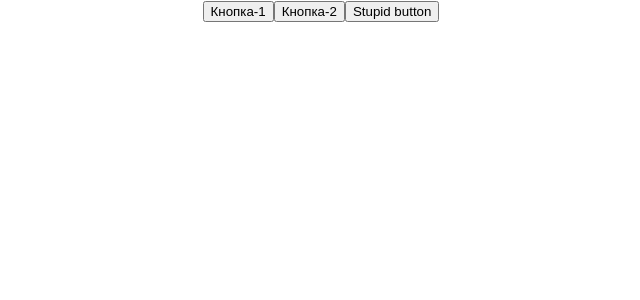
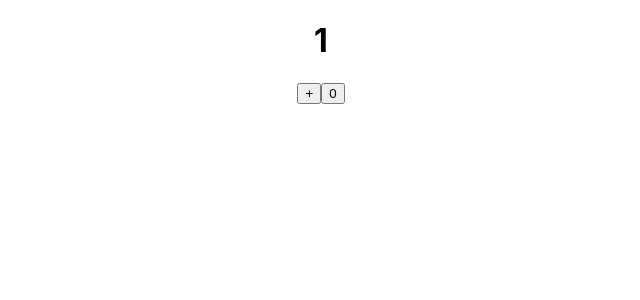
Before and after one commit to im1891/micro_tasks, a React (Create React App) app: page / in a window 1280 px wide. Shown: the top 300 px of the page, without its empty margins (319-959 px from the left). Built offline with nearby package versions, Linux system fonts and the light colour scheme.

Commit message:
Completed task 3- useState.

```diff
--- a/src/App.tsx
+++ b/src/App.tsx
@@ -1,28 +1,14 @@
 import React from 'react';
-
 import './App.css';
-import {Button} from "./tasks/task02(button)/Button";
+import {UseState} from "./tasks/task03(useState)/UseState";
 
 
 function App() {
 
-    const foo1 = (name: string, age: number, address: string) => {
-        console.log(`Hello, I\'m ${name}, my age ${age}, from ${address}`);
-    }
-    const foo2 = (name: string, age: number, address: string) => {
-        console.log(`Hello, I\'m ${name}, my age ${age}, from ${address}`);
-    }
-
-    const foo3 = () => {
-        console.log('Hello, I\'m stupid button');
-    }
-
 
     return (
         <div className="App">
-            <Button title='Кнопка-1' callBack={() => foo1('Vasya', 21, 'Minsk')}/>
-            <Button title='Кнопка-2' callBack={() => foo2('Petya', 32, 'Kiev')}/>
-            <Button title='Stupid button' callBack={foo3}/>
+            <UseState/>
         </div>
     );
 }
--- /dev/null
+++ b/src/tasks/task03(useState)/UseState.tsx
@@ -0,0 +1,21 @@
+import React, {useState} from "react";
+
+export const UseState = () => {
+    let [a, setA] = useState(1);
+
+    const onclickHandler1 = () => {
+        setA(++a);
+    }
+
+    const onClickHandler2 = () => {
+        setA(a = 0);
+    }
+
+    return (
+        <div>
+            <h1>{a}</h1>
+            <button onClick={onclickHandler1}>+</button>
+            <button onClick={onClickHandler2}>0</button>
+        </div>
+    )
+}
```
